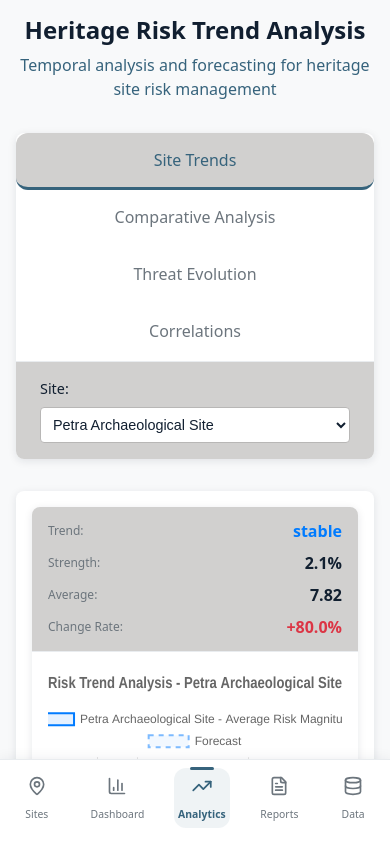
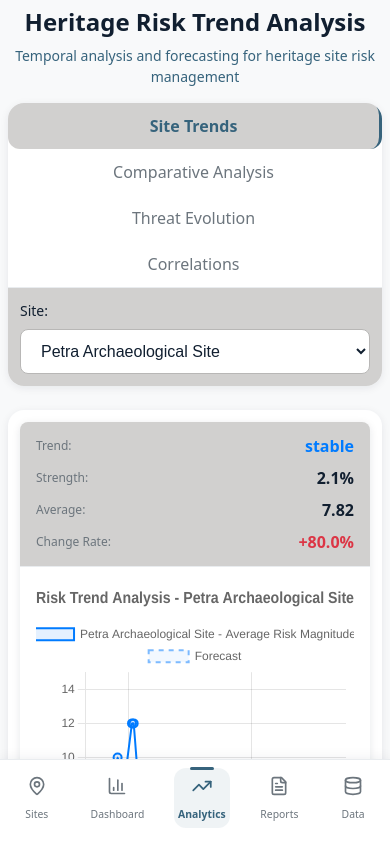
Before and after one commit to xbenedict/riskassessment, a React (Vite) app: page / in a window 390 px wide. Both pictures are taken after a click on the button "Analytics". Shown: the top 844 px of the page. Built offline with nearby package versions, Linux system fonts and the light colour scheme.

Commit message:
finished step 11

```diff
--- a/src/components/Analytics/TrendDashboard.module.css
+++ b/src/components/Analytics/TrendDashboard.module.css
@@ -3,35 +3,40 @@
 .trendDashboard {
   max-width: 1400px;
   margin: 0 auto;
-  padding: 2rem;
+  padding: var(--space-4);
   background: var(--color-bg-tertiary);
   min-height: 100vh;
+  animation: fadeIn var(--duration-normal) var(--timing-decelerate);
 }
 
 .header {
   text-align: center;
-  margin-bottom: 2rem;
+  margin-bottom: var(--space-8);
+  animation: slideInDown var(--duration-normal) var(--timing-decelerate);
 }
 
 .header h2 {
   color: var(--color-text-primary);
-  margin-bottom: 0.5rem;
-  font-size: 2rem;
-  font-weight: 600;
+  margin-bottom: var(--space-2);
+  font-size: var(--font-size-display-medium);
+  font-weight: var(--font-weight-semibold);
+  line-height: var(--line-height-tight);
 }
 
 .header p {
   color: var(--color-text-secondary);
-  font-size: 1.1rem;
+  font-size: var(--font-size-body-large);
   margin: 0;
+  line-height: var(--line-height-normal);
 }
 
 .viewControls {
   background: var(--color-bg-primary);
-  border-radius: 8px;
-  box-shadow: 0 2px 8px rgba(17, 31, 48, 0.1);
-  margin-bottom: 2rem;
+  border-radius: var(--radius-xl);
+  box-shadow: var(--shadow-md);
+  margin-bottom: var(--space-8);
   overflow: hidden;
+  animation: slideInUp var(--duration-normal) var(--timing-decelerate) 0.1s both;
 }
 
 .viewTabs {
@@ -41,56 +46,68 @@
 
 .viewTab {
   flex: 1;
-  padding: 1rem 1.5rem;
+  padding: var(--space-4) var(--space-6);
   background: none;
   border: none;
-  font-size: 1rem;
-  font-weight: 500;
+  font-size: var(--font-size-body-medium);
+  font-weight: var(--font-weight-medium);
   color: var(--color-text-muted);
   cursor: pointer;
-  transition: all 0.2s ease;
+  transition: all var(--duration-normal) var(--timing-standard);
   border-bottom: 3px solid transparent;
+  min-height: 44px;
+  display: flex;
+  align-items: center;
+  justify-content: center;
 }
 
 .viewTab:hover {
   background: var(--color-bg-secondary);
   color: var(--color-text-secondary);
+  transform: translateY(-1px);
+}
+
+.viewTab:active {
+  transform: translateY(0) scale(0.98);
+  transition: transform var(--duration-fast) var(--timing-accelerate);
 }
 
 .viewTab.active {
   color: var(--color-tertiary);
   border-bottom-color: var(--color-tertiary);
   background: var(--color-bg-secondary);
+  font-weight: var(--font-weight-semibold);
 }
 
 .filters {
   display: flex;
-  gap: 2rem;
-  padding: 1rem 1.5rem;
+  gap: var(--space-8);
+  padding: var(--space-4) var(--space-6);
   background: var(--color-bg-secondary);
 }
 
 .filterGroup {
   display: flex;
   flex-direction: column;
-  gap: 0.5rem;
+  gap: var(--space-2);
   min-width: 200px;
 }
 
 .filterGroup label {
-  font-weight: 500;
+  font-weight: var(--font-weight-medium);
   color: var(--color-text-primary);
-  font-size: 0.9rem;
+  font-size: var(--font-size-body-small);
 }
 
 .select {
-  padding: 0.5rem;
+  padding: var(--space-3) var(--space-4);
   border: 1px solid var(--color-border-medium);
-  border-radius: 4px;
-  font-size: 0.9rem;
+  border-radius: var(--radius-md);
+  font-size: var(--font-size-body-medium);
   background: var(--color-bg-primary);
   color: var(--color-text-primary);
-  transition: border-color 0.2s ease;
+  transition: all var(--duration-normal) var(--timing-standard);
+  min-height: 44px;
 }
 
 .select option {
@@ -98,51 +115,81 @@
   background: var(--color-bg-primary);
 }
 
+.select:hover {
+  border-color: var(--color-tertiary-light);
+}
+
 .select:focus {
   outline: none;
   border-color: var(--color-tertiary);
-  box-shadow: 0 0 0 2px rgba(54, 99, 124, 0.25);
+  box-shadow: 0 0 0 3px rgba(54, 99, 124, 0.1);
 }
 
 .content {
   background: var(--color-bg-primary);
-  border-radius: 8px;
-  box-shadow: 0 2px 8px rgba(17, 31, 48, 0.1);
+  border-radius: var(--radius-xl);
+  box-shadow: var(--shadow-md);
   overflow: hidden;
+  animation: slideInUp var(--duration-normal) var(--timing-decelerate) 0.2s both;
 }
 
 .loading,
 .error,
 .noData {
-  padding: 3rem;
+  padding: var(--space-12);
   text-align: center;
   color: var(--color-text-muted);
+  font-size: var(--font-size-body-large);
+  animation: fadeIn var(--duration-normal) var(--timing-decelerate);
+}
+
+.loading {
+  display: flex;
+  flex-direction: column;
+  align-items: center;
+  gap: var(--space-4);
+}
+
+.loading::before {
+  content: '';
+  width: 32px;
+  height: 32px;
+  border: 3px solid var(--color-border-light);
+  border-top-color: var(--color-tertiary);
+  border-radius: var(--radius-full);
+  animation: spin 1s linear infinite;
 }
 
 .error {
   color: var(--color-risk-high);
-  background: rgba(220, 53, 69, 0.1);
+  background: rgba(220, 53, 69, 0.05);
+  border: 1px solid rgba(220, 53, 69, 0.1);
+  border-radius: var(--radius-lg);
+  animation: shake var(--duration-slow) var(--timing-standard);
 }
 
 .trendsView,
 .comparativeView,
 .evolutionView,
 .correlationsView {
-  padding: 2rem;
+  padding: var(--space-8);
+  animation: fadeIn var(--duration-normal) var(--timing-decelerate);
 }
 
 .insights {
-  margin-top: 2rem;
-  padding: 1.5rem;
+  margin-top: var(--space-8);
+  padding: var(--space-6);
   background: var(--color-bg-secondary);
-  border-radius: 6px;
+  border-radius: var(--radius-lg);
   border-left: 4px solid var(--color-tertiary);
+  animation: slideInLeft var(--duration-normal) var(--timing-decelerate) 0.3s both;
 }
 
 .insights h4 {
   color: var(--color-text-primary);
-  margin-bottom: 1rem;
-  font-size: 1.1rem;
+  margin-bottom: var(--space-4);
+  font-size: var(--font-size-heading-small);
+  font-weight: var(--font-weight-semibold);
 }
 
 .insights ul {
@@ -152,175 +199,241 @@
 }
 
 .insights li {
-  padding: 0.5rem 0;
+  padding: var(--space-2) 0;
   border-bottom: 1px solid var(--color-border-light);
+  font-size: var(--font-size-body-medium);
+  line-height: var(--line-height-normal);
+  animation: fadeIn var(--duration-normal) var(--timing-decelerate);
 }
 
 .insights li:last-child {
   border-bottom: none;
 }
 
+.insights li strong {
+  font-weight: var(--font-weight-semibold);
+  color: var(--color-text-primary);
+}
+
 .correlations {
-  margin-top: 2rem;
+  margin-top: var(--space-8);
+  animation: slideInRight var(--duration-normal) var(--timing-decelerate) 0.4s both;
 }
 
 .correlations h4 {
   color: var(--color-text-primary);
-  margin-bottom: 1rem;
-  font-size: 1.1rem;
+  margin-bottom: var(--space-4);
+  font-size: var(--font-size-heading-small);
+  font-weight: var(--font-weight-semibold);
 }
 
 .correlationGrid {
   display: grid;
   grid-template-columns: repeat(auto-fit, minmax(300px, 1fr));
-  gap: 1rem;
+  gap: var(--space-4);
 }
 
 .correlationItem {
   display: flex;
   justify-content: space-between;
   align-items: center;
-  padding: 0.75rem;
+  padding: var(--space-3);
   background: var(--color-bg-secondary);
-  border-radius: 4px;
+  border-radius: var(--radius-md);
   border-left: 4px solid var(--color-border-light);
+  transition: all var(--duration-normal) var(--timing-standard);
+  animation: fadeIn var(--duration-normal) var(--timing-decelerate);
+}
+
+.correlationItem:hover {
+  transform: translateY(-2px);
+  box-shadow: var(--shadow-md);
 }
 
 .sitePair {
-  font-weight: 500;
+  font-weight: var(--font-weight-medium);
   color: var(--color-text-primary);
+  font-size: var(--font-size-body-medium);
 }
 
 .correlationValue {
-  font-weight: 600;
-  padding: 0.25rem 0.5rem;
-  border-radius: 3px;
-  font-size: 0.9rem;
+  font-weight: var(--font-weight-semibold);
+  padding: var(--space-1) var(--space-2);
+  border-radius: var(--radius-sm);
+  font-size: var(--font-size-body-small);
+  transition: all var(--duration-normal) var(--timing-standard);
+}
+
+.correlationValue:hover {
+  transform: scale(1.05);
 }
 
 .correlationValue.strong {
-  background: rgba(40, 167, 69, 0.2);
+  background: rgba(40, 167, 69, 0.15);
   color: var(--color-risk-low);
+  border: 1px solid rgba(40, 167, 69, 0.3);
 }
 
 .correlationValue.moderate {
-  background: rgba(255, 193, 7, 0.2);
+  background: rgba(255, 193, 7, 0.15);
   color: var(--color-risk-medium);
+  border: 1px solid rgba(255, 193, 7, 0.3);
 }
 
 .correlationValue.weak {
-  background: rgba(220, 53, 69, 0.2);
+  background: rgba(220, 53, 69, 0.15);
   color: var(--color-risk-high);
+  border: 1px solid rgba(220, 53, 69, 0.3);
 }
 
 .criticalPeriods {
-  margin-top: 2rem;
+  margin-top: var(--space-8);
+  animation: slideInUp var(--duration-normal) var(--timing-decelerate) 0.5s both;
 }
 
 .criticalPeriods h4 {
   color: var(--color-text-primary);
-  margin-bottom: 1rem;
-  font-size: 1.1rem;
+  margin-bottom: var(--space-4);
+  font-size: var(--font-size-heading-small);
+  font-weight: var(--font-weight-semibold);
 }
 
 .periodsGrid {
   display: grid;
-  gap: 1rem;
+  gap: var(--space-4);
 }
 
 .periodItem {
-  padding: 1rem;
-  background: rgba(255, 193, 7, 0.2);
-  border-radius: 6px;
+  padding: var(--space-4);
+  background: rgba(255, 193, 7, 0.1);
+  border-radius: var(--radius-lg);
   border-left: 4px solid var(--color-risk-medium);
+  transition: all var(--duration-normal) var(--timing-standard);
+  animation: fadeIn var(--duration-normal) var(--timing-decelerate);
+}
+
+.periodItem:hover {
+  transform: translateY(-2px);
+  box-shadow: var(--shadow-md);
+  background: rgba(255, 193, 7, 0.15);
 }
 
 .periodHeader {
   display: flex;
   justify-content: space-between;
   align-items: center;
-  margin-bottom: 0.5rem;
+  margin-bottom: var(--space-2);
 }
 
 .periodDates {
-  font-weight: 500;
+  font-weight: var(--font-weight-medium);
   color: var(--color-risk-medium);
+  font-size: var(--font-size-body-medium);
 }
 
 .peakMagnitude {
-  font-weight: 600;
+  font-weight: var(--font-weight-semibold);
   color: var(--color-risk-high);
-  background: rgba(220, 53, 69, 0.2);
-  padding: 0.25rem 0.5rem;
-  border-radius: 3px;
-  font-size: 0.85rem;
+  background: rgba(220, 53, 69, 0.15);
+  padding: var(--space-1) var(--space-2);
+  border-radius: var(--radius-sm);
+  font-size: var(--font-size-body-small);
+  border: 1px solid rgba(220, 53, 69, 0.3);
+  transition: all var(--duration-normal) var(--timing-standard);
+}
+
+.peakMagnitude:hover {
+  transform: scale(1.05);
 }
 
 .periodReason {
   margin: 0;
-  color: var(--color-risk-medium);
-  font-size: 0.9rem;
+  color: var(--color-text-secondary);
+  font-size: var(--font-size-body-medium);
+  line-height: var(--line-height-normal);
 }
 
 .correlationMatrix {
   display: grid;
   grid-template-columns: repeat(auto-fit, minmax(350px, 1fr));
-  gap: 1.5rem;
-  margin-top: 1rem;
+  gap: var(--space-6);
+  margin-top: var(--space-4);
 }
 
 .correlationCard {
   background: var(--color-bg-secondary);
-  border-radius: 6px;
-  padding: 1.5rem;
+  border-radius: var(--radius-lg);
+  padding: var(--space-6);
   border: 1px solid var(--color-border-light);
+  transition: all var(--duration-normal) var(--timing-standard);
+  animation: fadeIn var(--duration-normal) var(--timing-decelerate);
+}
+
+.correlationCard:hover {
+  transform: translateY(-2px);
+  box-shadow: var(--shadow-md);
 }
 
 .correlationHeader {
   display: flex;
   justify-content: space-between;
   align-items: center;
-  margin-bottom: 1rem;
+  margin-bottom: var(--space-4);
 }
 
 .correlationHeader h4 {
   margin: 0;
   color: var(--color-text-primary);
-  font-size: 1rem;
+  font-size: var(--font-size-body-medium);
+  font-weight: var(--font-weight-semibold);
 }
 
 .correlationBadge {
-  font-weight: 600;
-  padding: 0.25rem 0.75rem;
-  border-radius: 12px;
-  font-size: 0.85rem;
+  font-weight: var(--font-weight-semibold);
+  padding: var(--space-1) var(--space-3);
+  border-radius: var(--radius-xl);
+  font-size: var(--font-size-body-small);
+  transition: all var(--duration-normal) var(--timing-standard);
+}
+
+.correlationBadge:hover {
+  transform: scale(1.05);
 }
 
 .correlationBadge.strong {
-  background: rgba(40, 167, 69, 0.2);
+  background: rgba(40, 167, 69, 0.15);
   color: var(--color-risk-low);
+  border: 1px solid rgba(40, 167, 69, 0.3);
 }
 
 .correlationBadge.moderate {
-  background: rgba(255, 193, 7, 0.2);
+  background: rgba(255, 193, 7, 0.15);
   color: var(--color-risk-medium);
+  border: 1px solid rgba(255, 193, 7, 0.3);
 }
 
 .correlationBadge.weak {
-  background: rgba(220, 53, 69, 0.2);
+  background: rgba(220, 53, 69, 0.15);
   color: var(--color-risk-high);
+  border: 1px solid rgba(220, 53, 69, 0.3);
 }
 
 .correlationDescription {
   color: var(--color-text-muted);
-  font-size: 0.9rem;
-  line-height: 1.4;
+  font-size: var(--font-size-body-medium);
+  line-height: var(--line-height-normal);
 }
 
-/* Responsive design */
+/* ===== RESPONSIVE DESIGN - MOBILE FIRST ===== */
+
+/* Tablet and smaller desktop screens */
 @media (max-width: 1024px) {
   .trendDashboard {
-    padding: 1rem;
+    padding: var(--space-4);
+  }
+
+  .header {
+    margin-bottom: var(--space-6);
   }
 
   .viewTabs {
@@ -330,66 +443,137 @@
   .viewTab {
     flex: none;
     min-width: 150px;
+    padding: var(--space-3) var(--space-4);
   }
 
   .filters {
     flex-direction: column;
-    gap: 1rem;
+    gap: var(--space-4);
+    padding: var(--space-4);
   }
 
   .filterGroup {
     min-width: auto;
-  }
-}
-
-@media (max-width: 768px) {
-  .header h2 {
-    font-size: 1.5rem;
-  }
-
-  .header p {
-    font-size: 1rem;
   }
 
   .trendsView,
   .comparativeView,
   .evolutionView,
   .correlationsView {
-    padding: 1rem;
+    padding: var(--space-6);
+  }
+
+  .insights {
+    padding: var(--space-4);
+  }
+}
+
+/* Mobile landscape and tablet portrait */
+@media (max-width: 768px) {
+  .trendDashboard {
+    padding: var(--space-3);
+  }
+
+  .header h2 {
+    font-size: var(--font-size-display-small);
+  }
+
+  .header p {
+    font-size: var(--font-size-body-medium);
+  }
+
+  .viewControls {
+    margin-bottom: var(--space-6);
+  }
+
+  .trendsView,
+  .comparativeView,
+  .evolutionView,
+  .correlationsView {
+    padding: var(--space-4);
   }
 
   .correlationGrid {
     grid-template-columns: 1fr;
+    gap: var(--space-3);
   }
 
   .correlationMatrix {
     grid-template-columns: 1fr;
+    gap: var(--space-4);
   }
 
   .periodHeader {
     flex-direction: column;
     align-items: stretch;
-    gap: 0.5rem;
+    gap: var(--space-2);
   }
 
   .insights {
-    padding: 1rem;
+    padding: var(--space-4);
+    margin-top: var(--space-6);
+  }
+
+  .correlations {
+    margin-top: var(--space-6);
+  }
+
+  .criticalPeriods {
+    margin-top: var(--space-6);
   }
 }
 
+/* Mobile portrait */
 @media (max-width: 480px) {
+  .trendDashboard {
+    padding: var(--space-2);
+  }
+
+  .header {
+    margin-bottom: var(--space-4);
+  }
+
+  .header h2 {
+    font-size: var(--font-size-heading-large);
+  }
+
+  .header p {
+    font-size: var(--font-size-body-small);
+  }
+
   .viewTabs {
     flex-direction: column;
   }
 
   .viewTab {
     text-align: center;
+    padding: var(--space-3);
+    border-bottom: none;
+    border-right: 3px solid transparent;
+  }
+
+  .viewTab.active {
+    border-bottom: none;
+    border-right-color: var(--color-tertiary);
+  }
+
+  .filters {
+    padding: var(--space-3);
+    gap: var(--space-3);
+  }
+
+  .trendsView,
+  .comparativeView,
+  .evolutionView,
+  .correlationsView {
+    padding: var(--space-3);
   }
 
   .correlationItem {
     flex-direction: column;
     align-items: stretch;
-    gap: 0.5rem;
+    gap: var(--space-2);
+    padding: var(--space-3);
   }
 
   .sitePair {
@@ -398,5 +582,28 @@
 
   .correlationValue {
     text-align: center;
+    align-self: center;
+    width: fit-content;
+  }
+
+  .insights {
+    padding: var(--space-3);
+    margin-top: var(--space-4);
+  }
+
+  .correlations {
+    margin-top: var(--space-4);
+  }
+
+  .criticalPeriods {
+    margin-top: var(--space-4);
+  }
+
+  .correlationCard {
+    padding: var(--space-4);
+  }
+
+  .correlationMatrix {
+    gap: var(--space-3);
   }
 }
--- a/src/components/Analytics/TrendDashboard.tsx
+++ b/src/components/Analytics/TrendDashboard.tsx
@@ -290,7 +290,7 @@ export const TrendDashboard: React.FC = () => {
             <li>
               <strong>Average Risk:</strong> {selectedSiteTrend.averageValue.toFixed(1)} magnitude on ABC scale
             </li>
-            {selectedSiteTrend.forecast && selectedSiteTrend.forecast.length > 0 && (
+            {selectedSiteTrend.forecast && selectedSiteTrend.forecast.length > 2 && (
               <li>
                 <strong>3-Month Forecast:</strong> Predicted risk level of {selectedSiteTrend.forecast[2].value.toFixed(1)}
                 based on current trend
```
Also changed, not shown: .kiro/specs/ui-redesign/tasks.md, 1 other file (tests, documents, lock files or other folders).
